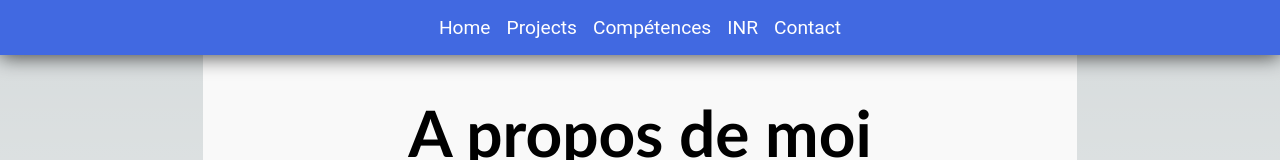
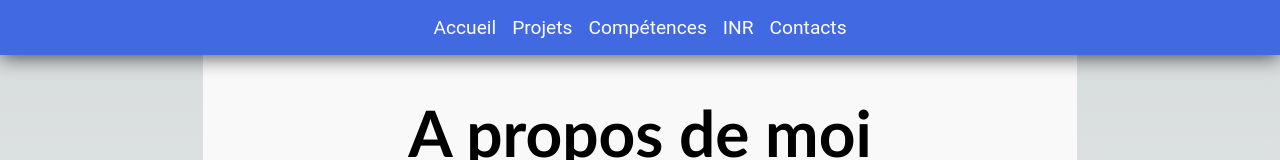
Before and after one commit to lucaswagames/Portfolio, a Next.js app: page / in a window 1280 px wide. Shown: the top 160 px of the page. Built offline with nearby package versions, Linux system fonts and the light colour scheme.

Commit message:
change name in header

```diff
--- a/components/Header.jsx
+++ b/components/Header.jsx
@@ -10,12 +10,12 @@ const Header = () => {
         <ul>
           <li>
             <Link href="/">
-              <span>Home</span>
+              <span>Accueil</span>
             </Link>
           </li>
           <li>
             <Link href="/projects">
-              <span>Projects</span>
+              <span>Projets</span>
             </Link>
           </li>
           <li>
@@ -30,7 +30,7 @@ const Header = () => {
           </li>
           <li>
             <Link href="/contact">
-              <span>Contact</span>
+              <span>Contacts</span>
             </Link>
           </li>
 
```
